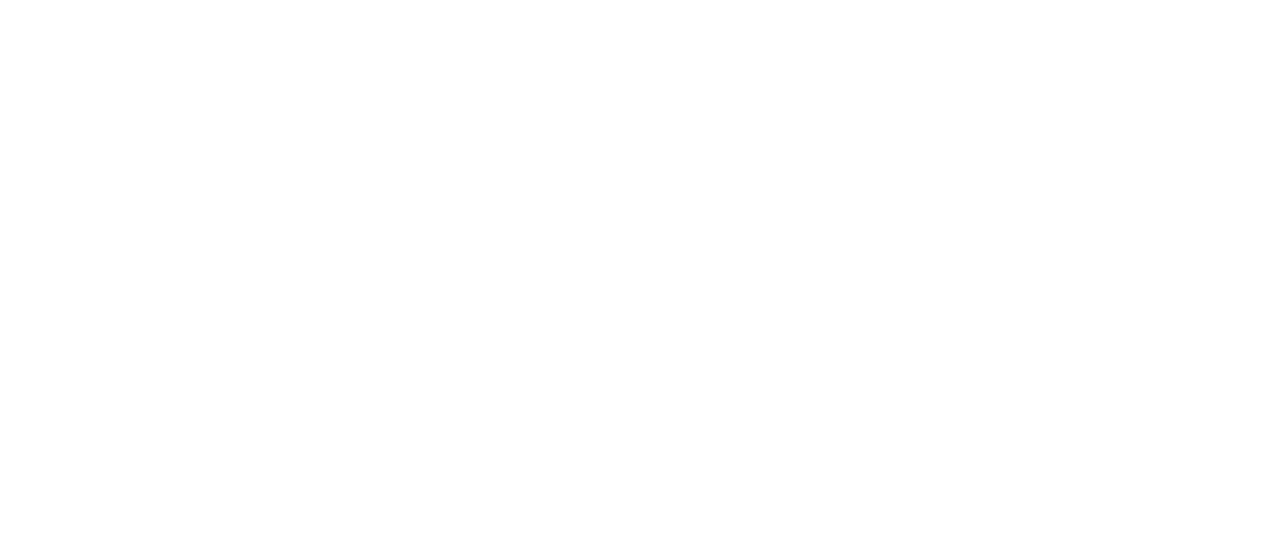
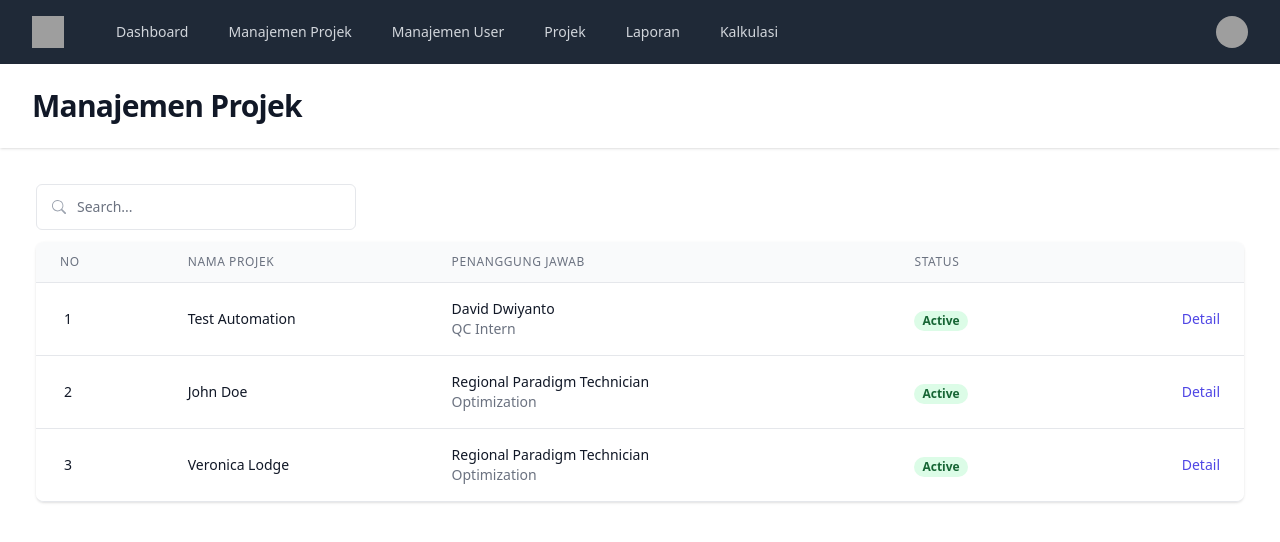
Before and after one commit to daviddvsjrgg/myle-project, a React (Create React App) app: page /manajemen-projek in a window 1280 px wide. Before the commit this address had no page. Shown: the top 542 px of the page. Built offline with nearby package versions, Linux system fonts and the light colour scheme; grey boxes are pictures that could not be loaded.

Commit message:
change manajemenData folder into manajemenProjek and inside the folder too

```diff
--- a/src/App.js
+++ b/src/App.js
@@ -8,7 +8,7 @@ import Login from './pages/Login';
 import Register from "./pages/Register";
 import Dashboard from "./pages/authPages/NavbarMenu/Dashboard/dashboard";
 import NotFound404 from "./url/NotFound404";
-import ManajemenData from "./pages/authPages/NavbarMenu/ManajemenData/ManajemenData";
+import ManajemenProjek from "./pages/authPages/NavbarMenu/ManajemenProjek/ManajemenProjek";
 import ManajemenUser from "./pages/authPages/NavbarMenu/ManajemenUser/ManajemenUser";
 import Projek from "./pages/authPages/NavbarMenu/Projek/Projek";
 import Laporan from "./pages/authPages/NavbarMenu/Laporan/Laporan";
@@ -23,7 +23,7 @@ function App() {
             <Route path="/login" element={<Login />} />
             <Route path="/register" element={<Register />} />
             <Route path="/404" element={<NotFound404 />} />
-            <Route path="/manajemen-data" element={<ManajemenData />} />
+            <Route path="/manajemen-projek" element={<ManajemenProjek />} />
             <Route path="/manajemen-user" element={<ManajemenUser />} />
             <Route path="/projek" element={<Projek />} />
             <Route path="/laporan" element={<Laporan />} />
--- a/src/components/Navbar/Navbar.jsx
+++ b/src/components/Navbar/Navbar.jsx
@@ -12,7 +12,7 @@ const user = {
   }
   const navigation = [
     { name: 'Dashboard', href: '/', current: false },
-    { name: 'Manajemen Data', href: '/manajemen-data', current: false },
+    { name: 'Manajemen Projek', href: '/manajemen-projek', current: false },
     { name: 'Manajemen User', href: '/manajemen-user', current: false },
     { name: 'Projek', href: '/projek', current: false },
     { name: 'Laporan', href: '/laporan', current: false },
--- a/src/pages/authPages/NavbarMenu/ManajemenData/ManajemenData.jsx
+++ b/src/pages/authPages/NavbarMenu/ManajemenProjek/ManajemenProjek.jsx
@@ -3,39 +3,39 @@ import Navbar from '../../../../components/Navbar/Navbar'
 
 const people = [
   {
+    number : '1',
     namaProjek: 'Test Automation',
     nama: 'David Dwiyanto',
     department: 'QC Intern',
     role: 'Researcher',
     email: 'jane.cooper@example.com',
-    image: 'https://bit.ly/33HnjK0',
   },
   {
+    number : '2',
     namaProjek: 'John Doe',
     nama: 'Regional Paradigm Technician',
     department: 'Optimization',
     role: 'Tester',
     email: 'john.doe@example.com',
-    image: 'https://bit.ly/3I9nL2D',
   },
   {
+    number : '3',
     namaProjek: 'Veronica Lodge',
     nama: 'Regional Paradigm Technician',
     department: 'Optimization',
     role: ' Software Engineer',
     email: 'veronica.lodge@example.com',
-    image: 'https://bit.ly/3vaOTe1',
   },
   // More people...
 ];
 
-const ManajemenData = () => {
+const ManajemenProjek = () => {
   return (
     <div className="min-h-full">
       <Navbar />
       <header className="bg-white shadow">
         <div className="mx-auto max-w-7xl px-4 py-6 sm:px-6 lg:px-8">
-          <h1 className="text-3xl font-bold tracking-tight text-gray-900">Manajemen Data</h1>
+          <h1 className="text-3xl font-bold tracking-tight text-gray-900">Manajemen Projek</h1>
         </div>
       </header>
 
@@ -43,11 +43,8 @@ const ManajemenData = () => {
       <main>
         <div className="mx-auto max-w-7xl py-6 sm:px-6 lg:px-8">
 
-        <div className="flex flex-col">
-        <div className="-my-2 overflow-x-auto sm:-mx-6 lg:-mx-8">
-
-        <div className="py-2 align-middle inline-block min-w-full sm:px-6 lg:px-8">
-                        <div className="relative max-w-xs py-3 ml-1">
+        <div className="flex flex-col ml-1 mr-1">
+                        <div className="relative max-w-xs py-3">
                             <label htmlFor="hs-table-search" className="sr-only">
                                 Search
                             </label>
@@ -71,10 +68,19 @@ const ManajemenData = () => {
                                 </svg>
                             </div>
                         </div>
+        <div className="-my-2 overflow-x-auto sm:-mx-6 lg:-mx-8">
+
+        <div className="py-2 align-middle inline-block min-w-full sm:px-6 lg:px-8">
           <div className="shadow overflow-hidden border-b border-gray-200 sm:rounded-lg">
             <table className="min-w-full divide-y divide-gray-200">
               <thead className="bg-gray-50">
                 <tr>
+                  <th
+                    scope="col"
+                    className="px-6 py-3 text-left text-xs font-medium text-gray-500 uppercase tracking-wider"
+                  >
+                    No
+                  </th>
                   <th
                     scope="col"
                     className="px-6 py-3 text-left text-xs font-medium text-gray-500 uppercase tracking-wider"
@@ -101,11 +107,15 @@ const ManajemenData = () => {
               <tbody className="bg-white divide-y divide-gray-200">
                 {people.map(person => (
                   <tr key={person.email}>
-                    <td className="px-6 py-4 whitespace-nowrap">
+                    <td className="px-2 py-4 whitespace-nowrap">
                       <div className="flex items-center">
-                        <div className="flex-shrink-0 h-10 w-10">
-                          <img className="h-10 w-10 rounded-full" src={person.image} alt="" />
+                        <div className="ml-5">
+                          <div className="text-sm font-medium text-gray-900">{person.number}</div>
                         </div>
+                      </div>
+                    </td>
+                    <td className="px-2 py-4 whitespace-nowrap">
+                      <div className="flex items-center">
                         <div className="ml-4">
                           <div className="text-sm font-medium text-gray-900">{person.namaProjek}</div>
                         </div>
@@ -124,7 +134,7 @@ const ManajemenData = () => {
                       </span>
                     </td>
                     <td className="px-6 py-4 whitespace-nowrap text-right text-sm font-medium">
-                      <a href="/manajemen-data" className="text-indigo-600 hover:text-indigo-900">
+                      <a href="/manajemen-projek" className="text-indigo-600 hover:text-indigo-900">
                         Detail
                       </a>
                     </td>
@@ -146,4 +156,4 @@ const ManajemenData = () => {
   )
 }
 
-export default ManajemenData
+export default ManajemenProjek
--- a/src/pages/authPages/NavbarMenu/ManajemenUser/ManajemenUser.jsx
+++ b/src/pages/authPages/NavbarMenu/ManajemenUser/ManajemenUser.jsx
@@ -43,11 +43,8 @@ const ManajemenUser = () => {
       <main>
         <div className="mx-auto max-w-7xl py-6 sm:px-6 lg:px-8">
 
-        <div className="flex flex-col">
-        <div className="-my-2 overflow-x-auto sm:-mx-6 lg:-mx-8">
-
-        <div className="py-2 align-middle inline-block min-w-full sm:px-6 lg:px-8">
-                        <div className="relative max-w-xs py-3 ml-1">
+        <div className="flex flex-col ml-1 mr-1">
+                        <div className="relative max-w-xs py-3">
                             <label htmlFor="hs-table-search" className="sr-only">
                                 Search
                             </label>
@@ -71,6 +68,9 @@ const ManajemenUser = () => {
                                 </svg>
                             </div>
                         </div>
+        <div className="-my-2 overflow-x-auto sm:-mx-6 lg:-mx-8">
+
+        <div className="py-2 align-middle inline-block min-w-full sm:px-6 lg:px-8">
           <div className="shadow overflow-hidden border-b border-gray-200 sm:rounded-lg">
             <table className="min-w-full divide-y divide-gray-200">
               <thead className="bg-gray-50">
--- a/src/pages/authPages/NavbarMenu/Projek/Projek.jsx
+++ b/src/pages/authPages/NavbarMenu/Projek/Projek.jsx
@@ -68,7 +68,7 @@ const Projek = () => {
 
       {/* Start - Content */}
       <main>
-        <div className="mx-auto max-w-7xl py-6 sm:px-6 lg:px-8">
+        <div className="mx-auto max-w-7xl">
 
             <div className="bg-white">
             <div className="mx-auto max-w-7xl px-6 lg:px-8">
--- a/src/url/Url.jsx
+++ b/src/url/Url.jsx
@@ -15,7 +15,7 @@ const Url = () => {
                 <a href='/register'>/register</a>
             </li>
             <li>
-                <a href='/manajemen-data'>/manajemen-data</a>
+                <a href='/manajemen-projek'>/manajemen-projek</a>
             </li>
             <li>
                 <a href='/manajemen-user'>/manajemen-user</a>
```
Lines whose indentation alone changed are shown as unchanged.
